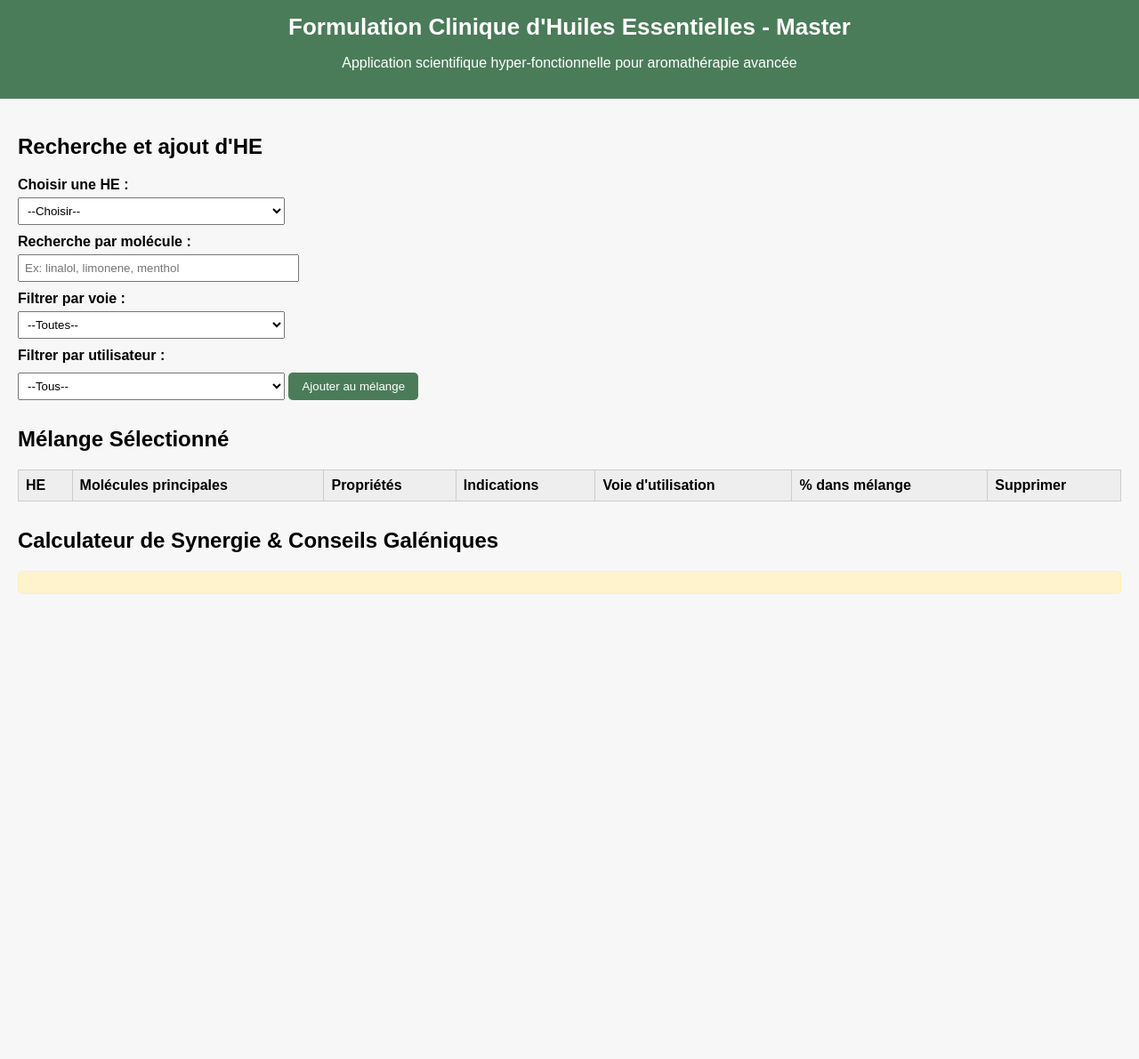
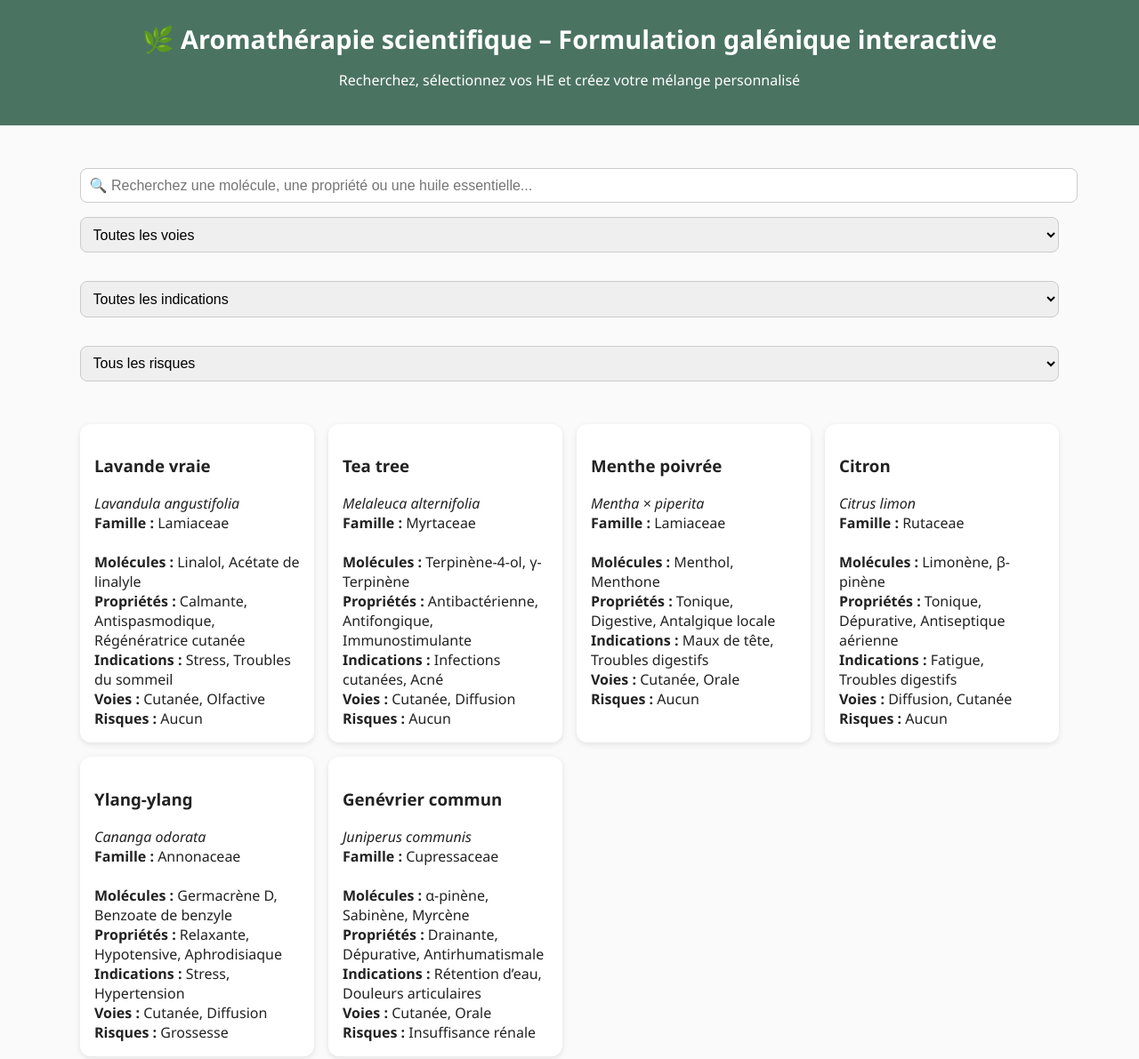
Before and after one commit to BIOSHIITAKE/Aromatherapie, a plain HTML site: page index.html in a window 1280 px wide. Shown: the top 1191 px of the page at 89% size. Before the commit the page ends 800 px from the top, so only its background shows below. Drawn offline with Linux system fonts and the light colour scheme.

Commit message:
index.html interactivity

```diff
--- a/index.html
+++ b/index.html
@@ -2,196 +2,235 @@
 <html lang="fr">
 <head>
 <meta charset="UTF-8">
-<title>Formulation Clinique d'Huiles Essentielles - Master</title>
+<meta name="viewport" content="width=device-width, initial-scale=1.0">
+<title>Aromathérapie scientifique – Formulation galénique interactive par Laurent Aromathérapie scientifique</title>
 <style>
-body { font-family: Arial, sans-serif; background:#f7f7f7; margin:0; padding:0;}
-header { background:#4a7c59; color:white; padding:15px 20px; text-align:center; }
-h1 { margin:0; font-size:26px; }
-.container { padding:20px; max-width:1400px; margin:auto; }
-.selectors, .mix, .synergy { margin-bottom:30px; }
-label { display:block; margin-top:10px; font-weight:bold; }
-input, select { padding:6px; width:300px; margin-top:5px; }
-table { border-collapse: collapse; width:100%; background:white; margin-top:10px;}
-table, th, td { border:1px solid #ccc;}
-th, td { padding:8px; text-align:left;}
-th { background:#eee; }
-button { padding:8px 15px; margin-top:10px; cursor:pointer; background:#4a7c59; color:white; border:none; border-radius:5px; }
-button:hover { background:#3e6c4d; }
-.alert { color:red; font-weight:bold; margin-top:5px; }
-.info-box { background:#fff3cd; padding:12px; border:1px solid #ffeeba; margin-top:10px; border-radius:5px; }
+  body {font-family:'Segoe UI', Roboto, sans-serif; background:#fafafa; margin:0; padding:0; color:#222;}
+  header {background:#4b7362; color:white; text-align:center; padding:1.5rem 1rem;}
+  h1 {margin:0; font-size:1.8rem;}
+  main {max-width:1100px; margin:2rem auto; padding:1rem;}
+  input, select {padding:0.6rem; font-size:1rem; border:1px solid #ccc; border-radius:8px; width:100%; margin-bottom:1rem;}
+  .grid {display:grid; grid-template-columns:repeat(auto-fit,minmax(250px,1fr)); gap:1rem;}
+  .card {background:white; border-radius:12px; box-shadow:0 2px 6px rgba(0,0,0,0.1); padding:1rem; transition:transform 0.2s; cursor:pointer;}
+  .card:hover {transform:scale(1.02);}
+  .props span {background:#e6f4ea; padding:3px 7px; margin:2px; border-radius:5px; display:inline-block;}
+  #results {margin-top:2rem;}
+  table {width:100%; border-collapse:collapse; margin-top:1rem;}
+  th, td {border:1px solid #ddd; padding:0.5rem; text-align:center;}
+  th {background:#f0f0f0;}
+  #melangeSection, #synergieSection {margin-top:2rem;}
+  footer {background:#4b7362; color:white; text-align:center; padding:1rem; margin-top:3rem;}
+  .btnSuppr {background:#c33;color:white;border:none;padding:0.2rem 0.5rem;border-radius:4px;cursor:pointer;}
+  .synergieBox {background:#e6f4ea; padding:1rem; border-radius:10px; margin-top:1rem;}
 </style>
 </head>
 <body>
 <header>
-<h1>Formulation Clinique d'Huiles Essentielles - Master</h1>
-<p>Application scientifique hyper-fonctionnelle pour aromathérapie avancée</p>
+  <h1>🌿 Aromathérapie scientifique – Formulation galénique interactive</h1>
+  <p>Recherchez, sélectionnez vos HE et créez votre mélange personnalisé</p>
 </header>
 
-<div class="container">
-
-<!-- Sélecteurs -->
-<div class="selectors">
-<h2>Recherche et ajout d'HE</h2>
-
-<label for="heSelect">Choisir une HE :</label>
-<select id="heSelect">
-<option value="">--Choisir--</option>
+<main>
+  <!-- Recherches et filtres -->
+  <input type="text" id="searchInput" placeholder="🔍 Recherchez une molécule, une propriété ou une huile essentielle...">
+  <div style="display:flex; gap:1rem; flex-wrap:wrap; margin-bottom:1rem;">
+    <select id="filterVoie">
+      <option value="">Toutes les voies</option>
+      <option>Cutanée</option>
+      <option>Orale</option>
+      <option>Diffusion</option>
     </select>
-
-<label for="searchMolecule">Recherche par molécule :</label>
-<input type="text" id="searchMolecule" placeholder="Ex: linalol, limonene, menthol">
-
-<label for="filterVoie">Filtrer par voie :</label>
-<select id="filterVoie">
-<option value="">--Toutes--</option>
-<option>Voie cutanée</option>
-<option>Voie olfactive</option>
-<option>Diffusion</option>
-<option>Voie orale diluée</option>
+    <select id="filterIndication">
+      <option value="">Toutes les indications</option>
+      <option>Stress</option>
+      <option>Acné</option>
+      <option>Fatigue</option>
+      <option>Douleurs articulaires</option>
+      <option>Troubles digestifs</option>
+      <option>Troubles du sommeil</option>
+      <option>Hypertension</option>
+      <option>Infections cutanées</option>
+      <option>Maux de tête</option>
+      <option>Rétention d’eau</option>
     </select>
-
-<label for="filterUser">Filtrer par utilisateur :</label>
-<select id="filterUser">
-<option value="">--Tous--</option>
-<option value="grossesse">Grossesse</option>
-<option value="ageMin">Age minimum</option>
+    <select id="filterRisques">
+      <option value="">Tous les risques</option>
+      <option>Grossesse</option>
+      <option>Insuffisance rénale</option>
+      <option>Aucun</option>
     </select>
-
-<button id="addHE">Ajouter au mélange</button>
   </div>
 
+  <!-- Résultats HE -->
+  <div id="results" class="grid"></div>
+
   <!-- Mélange sélectionné -->
-<div class="mix">
-<h2>Mélange Sélectionné</h2>
-<table id="mixTable">
+  <section id="melangeSection">
+    <h2>🧪 Mélange sélectionné</h2>
+    <table id="melangeTable">
       <thead>
-<tr>
-<th>HE</th>
-<th>Molécules principales</th>
-<th>Propriétés</th>
-<th>Indications</th>
-<th>Voie d'utilisation</th>
-<th>% dans mélange</th>
-<th>Supprimer</th>
-</tr>
+        <tr><th>HE</th><th>Molécules principales</th><th>Propriétés</th><th>Indications</th><th>Voies</th><th>Supprimer</th></tr>
       </thead>
       <tbody></tbody>
     </table>
-<div id="alerts"></div>
-<p id="synergySummary"></p>
-</div>
+  </section>
 
   <!-- Calculateur de synergie -->
-<div class="synergy">
-<h2>Calculateur de Synergie & Conseils Galéniques</h2>
-<ul id="synergyList"></ul>
-<div id="galenique" class="info-box"></div>
+  <section id="synergieSection">
+    <h2>⚗️ Synthèse moléculaire et propriétés cumulées</h2>
+    <div class="synergieBox" id="synergieBox">
+      <p>Aucune HE sélectionnée.</p>
     </div>
+  </section>
 
-</div>
+  <!-- Synthèse galénique -->
+  <section id="galenique">
+    <h2>📋 Synthèse galénique et pharmaceutique</h2>
+    <table>
+      <tr><th>Voie / Cible</th><th>Objectif galénique</th><th>Formes recommandées</th><th>Excipients / vecteurs</th><th>Contraintes de stabilité</th><th>Références</th></tr>
+      <tr><td>Orale systémique</td><td>Libération rapide ou prolongée</td><td>Gélules molles, micro-émulsions</td><td>TCM, lécithine, polysorbates</td><td>Oxydation, hydrolyse</td><td>Cimino (2021), Kaspute (2025)</td></tr>
+      <tr><td>Cutanée</td><td>Effet topique local</td><td>Crèmes, gels, pommades</td><td>Jojoba, argan, lécithine</td><td>Oxydation, séparation</td><td>Nammas (2024)</td></tr>
+      <tr><td>Diffusion atmosphérique</td><td>Effet olfactif neurovégétatif</td><td>Diffuseurs à froid</td><td>Cyclodextrines, céramiques</td><td>Volatilité excessive</td><td>Zhou (2024)</td></tr>
+    </table>
+  </section>
+</main>
+
+<footer>
+  © 2025 – Laurent Aromathérapie scientifique · Collaboration technique : GPT-5
+</footer>
 
 <script>
-// Base de données des HE
-const HUILLES = [
-{ nom:"Lavande vraie", latin:"Lavandula angustifolia", famille:"Lamiaceae",
-  molecules:["Linalol","Acétate de linalyle"], propriétés:["Calmante","Antispasmodique","Régénératrice cutanée"],
-  indications:["Stress","Troubles du sommeil"], voies:["Voie cutanée","Voie olfactive"], restrictions:{grossesse:true, ageMin:7} },
+// --- Données HE ---
+const huiles = [
+  {nom:"Lavande vraie", latin:"Lavandula angustifolia", famille:"Lamiaceae",
+   molecules:["Linalol","Acétate de linalyle"], proprietes:["Calmante","Antispasmodique","Régénératrice cutanée"],
+   indications:["Stress","Troubles du sommeil"], voies:["Cutanée","Olfactive"], risques:["Aucun"]},
 
-{ nom:"Tea tree", latin:"Melaleuca alternifolia", famille:"Myrtaceae",
-  molecules:["Terpinène-4-ol","γ-Terpinène"], propriétés:["Antibactérienne","Antifongique","Immunostimulante"],
-  indications:["Infections cutanées","Acné"], voies:["Voie cutanée","Diffusion"], restrictions:{grossesse:true, ageMin:7} },
+  {nom:"Tea tree", latin:"Melaleuca alternifolia", famille:"Myrtaceae",
+   molecules:["Terpinène-4-ol","γ-Terpinène"], proprietes:["Antibactérienne","Antifongique","Immunostimulante"],
+   indications:["Infections cutanées","Acné"], voies:["Cutanée","Diffusion"], risques:["Aucun"]},
 
-{ nom:"Menthe poivrée", latin:"Mentha × piperita", famille:"Lamiaceae",
-  molecules:["Menthol","Menthone"], propriétés:["Tonique","Digestive","Antalgique locale"],
-  indications:["Maux de tête","Troubles digestifs"], voies:["Voie cutanée","Voie orale diluée"], restrictions:{grossesse:true, ageMin:7} },
+  {nom:"Menthe poivrée", latin:"Mentha × piperita", famille:"Lamiaceae",
+   molecules:["Menthol","Menthone"], proprietes:["Tonique","Digestive","Antalgique locale"],
+   indications:["Maux de tête","Troubles digestifs"], voies:["Cutanée","Orale"], risques:["Aucun"]},
 
-{ nom:"Citron", latin:"Citrus limon", famille:"Rutaceae",
-  molecules:["Limonène","β-pinène"], propriétés:["Tonique","Dépurative","Antiseptique aérienne"],
-  indications:["Fatigue","Digestif"], voies:["Diffusion","Voie cutanée"], restrictions:{grossesse:true, ageMin:7} },
+  {nom:"Citron", latin:"Citrus limon", famille:"Rutaceae",
+   molecules:["Limonène","β-pinène"], proprietes:["Tonique","Dépurative","Antiseptique aérienne"],
+   indications:["Fatigue","Troubles digestifs"], voies:["Diffusion","Cutanée"], risques:["Aucun"]},
 
-{ nom:"Ylang-ylang complète", latin:"Cananga odorata", famille:"Annonaceae",
-  molecules:["Germacrène D","Benzoate de benzyle"], propriétés:["Relaxante","Hypotensive","Aphrodisiaque"],
-  indications:["Stress","Hypertension"], voies:["Voie cutanée","Diffusion"], restrictions:{grossesse:true, ageMin:7} },
+  {nom:"Ylang-ylang", latin:"Cananga odorata", famille:"Annonaceae",
+   molecules:["Germacrène D","Benzoate de benzyle"], proprietes:["Relaxante","Hypotensive","Aphrodisiaque"],
+   indications:["Stress","Hypertension"], voies:["Cutanée","Diffusion"], risques:["Grossesse"]},
 
-{ nom:"Genévrier commun", latin:"Juniperus communis", famille:"Cupressacées",
-  molecules:["α-pinène","sabinène","myrcène","germacrène","β-caryophyllène","terpinène-4-ol"],
-  propriétés:["Anti-inflammatoire","Cholagogue","Anti-infectieuse"],
-  indications:["Stimulation hépatique","Infections"], voies:["Voie cutanée","Diffusion"], restrictions:{grossesse:true, ageMin:7} }
+  {nom:"Genévrier commun", latin:"Juniperus communis", famille:"Cupressaceae",
+   molecules:["α-pinène","Sabinène","Myrcène"], proprietes:["Drainante","Dépurative","Antirhumatismale"],
+   indications:["Rétention d’eau","Douleurs articulaires"], voies:["Cutanée","Orale"], risques:["Insuffisance rénale"]}
 ];
 
-let mix = [];
+// --- Normalisation pour recherche ---
+function normalize(str){return str.normalize("NFD").replace(/[\u0300-\u036f]/g,"").toLowerCase();}
 
-// Init select
-const heSelect = document.getElementById('heSelect');
-HUILLES.forEach((he,i)=>{ let opt = document.createElement('option'); opt.value=i; opt.textContent=he.nom; heSelect.appendChild(opt); });
+// --- Mélange sélectionné ---
+let melange = [];
 
-// Normalisation accents
-function normalize(str){ return str.normalize("NFD").replace(/[\u0300-\u036f]/g,"").toLowerCase(); }
+// --- Filtrage HE ---
+function filterResults(){
+  const query=normalize(document.getElementById('searchInput').value);
+  const voie=document.getElementById('filterVoie').value;
+  const indication=document.getElementById('filterIndication').value;
+  const risque=document.getElementById('filterRisques').value;
+  const container=document.getElementById('results'); container.innerHTML='';
 
-// Ajouter HE
-document.getElementById('addHE').addEventListener('click',()=>{
-  const idx = heSelect.value;
-  if(idx==="") return alert("Veuillez choisir une HE.");
-  const he = HUILLES[idx];
-  if(mix.includes(he)) return alert("HE déjà dans le mélange !");
-  mix.push(he); updateMixTable(); updateSynergy();
+  const matches=huiles.filter(h=>{
+    const fields=[h.nom,h.latin,...h.molecules,...h.proprietes,...h.indications];
+    let textMatch=query?fields.some(f=>normalize(f).includes(query)):true;
+    let voieMatch=!voie||h.voies.includes(voie);
+    let indMatch=!indication||h.indications.includes(indication);
+    let risqueMatch=!risque||(risque==="Tous les risques"||h.risques.includes(risque));
+    return textMatch && voieMatch && indMatch && risqueMatch;
   });
 
-// Recherche molécule
-document.getElementById('searchMolecule').addEventListener('input',(e)=>{
-  const val = normalize(e.target.value);
-  heSelect.innerHTML='<option value="">--Choisir--</option>';
-  HUILLES.forEach((he,i)=>{ if(he.molecules.some(m=>normalize(m).includes(val))){ let opt=document.createElement('option'); opt.value=i; opt.textContent=he.nom; heSelect.appendChild(opt); } });
+  if(matches.length===0){container.innerHTML='<p style="text-align:center;color:#c33;">Aucun résultat trouvé.</p>';return;}
+
+  matches.forEach(h=>{
+    const card=document.createElement('div');
+    card.className='card';
+    card.innerHTML=`<h3>${h.nom}</h3><em>${h.latin}</em><br><strong>Famille :</strong> ${h.famille}<br><br>
+      <strong>Molécules :</strong> ${h.molecules.join(', ')}<br>
+      <strong>Propriétés :</strong> ${h.proprietes.join(', ')}<br>
+      <strong>Indications :</strong> ${h.indications.join(', ')}<br>
+      <strong>Voies :</strong> ${h.voies.join(', ')}<br>
+      <strong>Risques :</strong> ${h.risques.join(', ')}`;
+    card.addEventListener('click',()=>addToMelange(h));
+    container.appendChild(card);
   });
+}
 
-// Table mélange
-function updateMixTable(){
-  const tbody = document.querySelector('#mixTable tbody'); tbody.innerHTML="";
-  mix.forEach((he,i)=>{
-    const tr = document.createElement('tr');
-    tr.innerHTML=`<td>${he.nom}</td>
-                  <td>${he.molecules.join(", ")}</td>
-                  <td>${he.propriétés.join(", ")}</td>
-                  <td>${he.indications.join(", ")}</td>
-                  <td>${he.voies.join(", ")}</td>
-                  <td>${(100/mix.length).toFixed(1)}%</td>
-                  <td><button onclick="removeHE(${i})">Supprimer</button></td>`;
+// --- Ajouter HE au mélange ---
+function addToMelange(he){
+  if(melange.includes(he)) return;
+  melange.push(he);
+  updateMelangeTable();
+  updateSynergie();
+}
+
+// --- Supprimer HE du mélange ---
+function removeFromMelange(index){
+  melange.splice(index,1);
+  updateMelangeTable();
+  updateSynergie();
+}
+
+// --- Mettre à jour tableau mélange ---
+function updateMelangeTable(){
+  const tbody=document.querySelector('#melangeTable tbody');
+  tbody.innerHTML='';
+  melange.forEach((h,i)=>{
+    const tr=document.createElement('tr');
+    tr.innerHTML=`<td>${h.nom}</td>
+      <td>${h.molecules.join(', ')}</td>
+      <td>${h.proprietes.join(', ')}</td>
+      <td>${h.indications.join(', ')}</td>
+      <td>${h.voies.join(', ')}</td>
+      <td><button class="btnSuppr" onclick="removeFromMelange(${i})">×</button></td>`;
     tbody.appendChild(tr);
   });
 }
 
-function removeHE(i){ mix.splice(i,1); updateMixTable(); updateSynergy(); }
+// --- Calculateur de synergie ---
+function updateSynergie(){
+  const box=document.getElementById('synergieBox');
+  if(melange.length===0){box.innerHTML='<p>Aucune HE sélectionnée.</p>';return;}
 
-// Calcul synergie
-function updateSynergy(){
-  const ul = document.getElementById('synergyList'); ul.innerHTML="";
-  const alertsDiv = document.getElementById('alerts'); alertsDiv.innerHTML="";
-  const gal = document.getElementById('galenique'); gal.innerHTML="";
-
-  let props = new Set(), voies = new Set(), warnings = [];
-
-  mix.forEach(he=>{
-    he.propriétés.forEach(p=>props.add(p));
-    he.voies.forEach(v=>voies.add(v));
-    if(he.restrictions.grossesse) warnings.push(`${he.nom} : éviter pendant grossesse`);
-    if(he.restrictions.ageMin) warnings.push(`${he.nom} : âge minimum ${he.restrictions.ageMin} ans`);
+  let molecules=[], proprietes=[], indications=[], voies=[];
+  melange.forEach(h=>{
+    molecules.push(...h.molecules);
+    proprietes.push(...h.proprietes);
+    indications.push(...h.indications);
+    voies.push(...h.voies);
   });
 
-  // Exemples interactions simples
-  if(voies.has("Voie orale diluée") && voies.has("Diffusion")) warnings.push("Attention : certaines HE orales ne doivent pas être diffusées simultanément !");
+  // Supprimer doublons
+  molecules=[...new Set(molecules)];
+  proprietes=[...new Set(proprietes)];
+  indications=[...new Set(indications)];
+  voies=[...new Set(voies)];
 
-  if(warnings.length){ alertsDiv.innerHTML=warnings.map(w=>`<div class="alert">${w}</div>`).join(""); }
-
-  props.forEach(p=>{ const li=document.createElement('li'); li.textContent=p; ul.appendChild(li); });
-
-  if(mix.length>0){
-    gal.innerHTML=`<strong>Conseils galéniques :</strong><br>
-    Pour ${mix.length} HE : utiliser des bases adaptées selon la voie (huile végétale pour cutanée, micro-émulsions pour orale, diffuseur pour olfactive).<br>
-    Respecter doses maximales, restrictions et compatibilités des voies.`;
+  box.innerHTML=`
+    <strong>Molécules cumulées :</strong> ${molecules.join(', ')}<br>
+    <strong>Propriétés cumulées :</strong> ${proprietes.join(', ')}<br>
+    <strong>Indications cumulées :</strong> ${indications.join(', ')}<br>
+    <strong>Voies cumulées :</strong> ${voies.join(', ')}`;
 }
 
-  document.getElementById('synergySummary').textContent=`Propriétés cumulées: ${Array.from(props).join(", ")} | Voies utilisées: ${Array.from(voies).join(", ")}`;
-}
+// --- Événements ---
+document.getElementById('searchInput').addEventListener('input',filterResults);
+document.getElementById('filterVoie').addEventListener('change',filterResults);
+document.getElementById('filterIndication').addEventListener('change',filterResults);
+document.getElementById('filterRisques').addEventListener('change',filterResults);
+
+// --- Affichage initial ---
+filterResults();
 </script>
 </body>
 </html>
```
Lines whose indentation alone changed are shown as unchanged.
